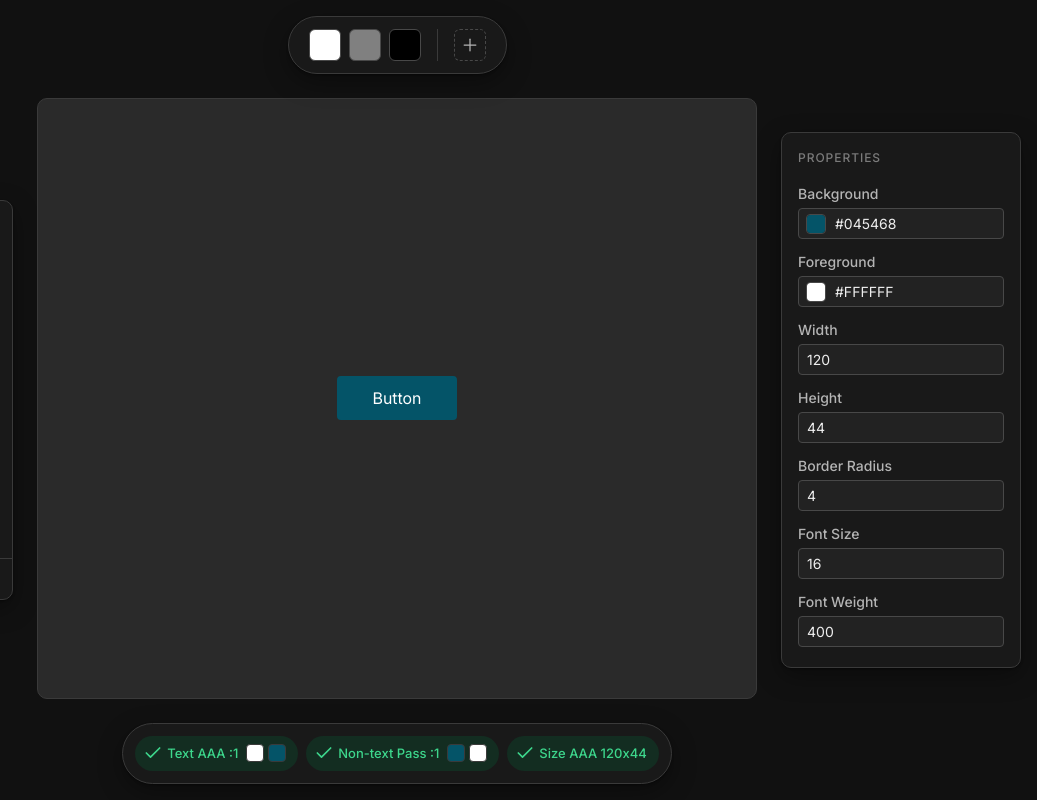
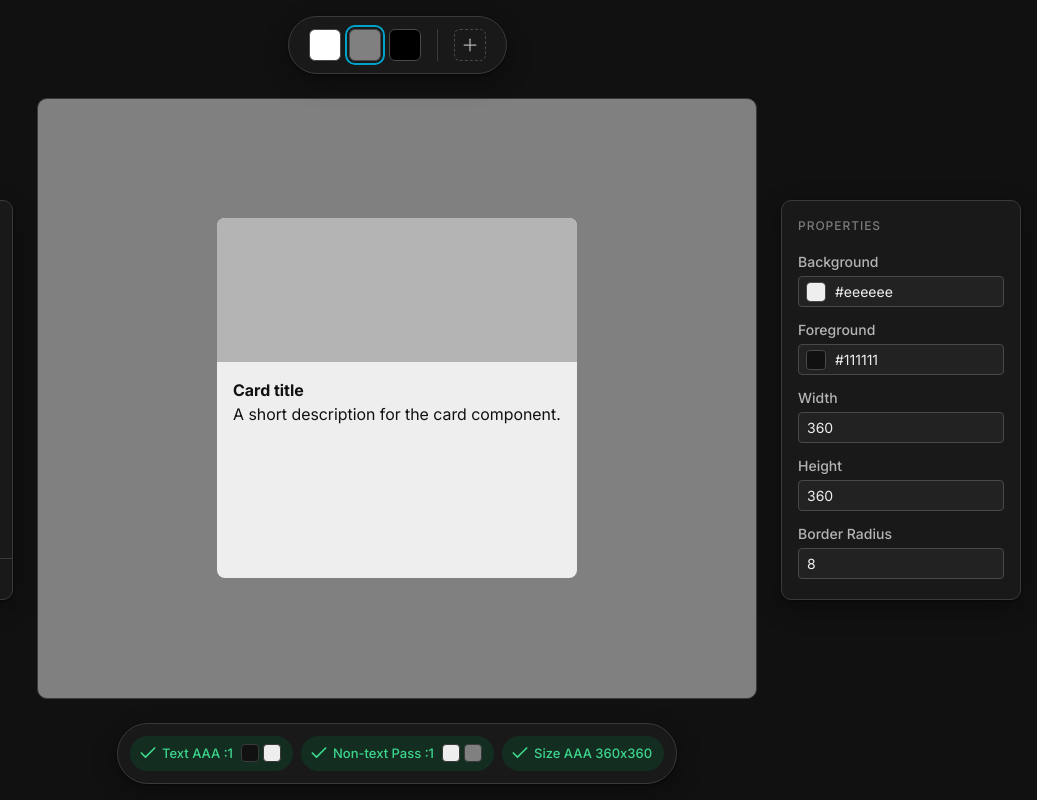
Before and after one commit to lingonkvist/a11y-lab, a website built with Vite: page index.html in a window 1280 px wide. Both pictures are taken after a click on the item "Card". Shown: the full height of the page, 243-1280 px from the left. Built offline with nearby package versions, Linux system fonts and the light colour scheme; what wcag-engine would draw is missing.

Commit message:
feat: add CardComponent, fix canvas default color

```diff
--- a/src/components/CanvasBar.js
+++ b/src/components/CanvasBar.js
@@ -39,6 +39,9 @@
     })
     group.append(swatch)
   })
+
+  const firstSwatch = group.querySelectorAll('.swatch')[1]
+  firstSwatch?.click()
 
   return group
 }
--- /dev/null
+++ b/src/components/CardComponent.css
@@ -0,0 +1,23 @@
+.card {
+  overflow: hidden;
+}
+
+.card-image {
+  height: 40%;
+  background-color: var(--gray-11);
+}
+
+.card .wrapper {
+  padding: var(--space-4);
+}
+
+.card-title {
+  font-size: var(--text-base);
+  font-weight: 700;
+  letter-spacing: var(--leading-tight);
+}
+
+.card-text {
+  font-size: var(--text-base);
+  letter-spacing: var(--leading-base);
+}
--- /dev/null
+++ b/src/components/CardComponent.js
@@ -0,0 +1,80 @@
+import { Component } from './Component'
+import './CardComponent.css'
+
+/**
+ * Represents a card component.
+ */
+export class CardComponent extends Component {
+  #title
+  #text
+  #borderRadius
+
+  /**
+   * Creates an instance of CardComponent.
+   *
+   * @param {object} properties - Configuration properties.
+   */
+  constructor(properties = {}) {
+    super({
+      foregroundColor: '#111111',
+      backgroundColor: '#eeeeee',
+      width: 360,
+      height: 360,
+      ...properties,
+    })
+    this.#title = properties.title ?? 'Card title'
+    this.#text = properties.text ?? 'A short description for the card component.'
+    this.#borderRadius = properties.borderRadius ?? 8
+  }
+
+  /**
+   * Builds a component to be used by the canvas.
+   *
+   * @returns {HTMLElement} The new component.
+   */
+  buildComponent() {
+    const card = document.createElement('div')
+    card.className = 'card'
+
+    const image = document.createElement('div')
+    image.className = 'card-image'
+
+    const wrapper = document.createElement('div')
+    wrapper.className = 'wrapper'
+
+    const title = document.createElement('h3')
+    title.className = 'card-title'
+    title.textContent = this.#title
+
+    const text = document.createElement('p')
+    text.className = 'card-text'
+    text.textContent = this.#text
+
+    Object.assign(card.style, {
+      backgroundColor: this.backgroundColor,
+      width: `${this.width}px`,
+      height: `${this.height}px`,
+      color: this.foregroundColor,
+      borderRadius: `${this.#borderRadius}px`,
+    })
+
+    wrapper.append(title, text)
+    card.append(image, wrapper)
+    return card
+  }
+
+  get editableProperties() {
+    return [
+      ...super.editableProperties,
+      { key: 'borderRadius', label: 'Border Radius', type: 'number', min: 0, max: 999 },
+    ]
+  }
+
+  get borderRadius() {
+    return this.#borderRadius
+  }
+
+  set borderRadius(value) {
+    this.#borderRadius = value
+  }
+}
--- a/src/components/Component.js
+++ b/src/components/Component.js
@@ -38,7 +38,7 @@
       { key: 'backgroundColor', label: 'Background', type: 'color' },
       { key: 'foregroundColor', label: 'Foreground', type: 'color' },
       { key: 'width', label: 'Width', type: 'number', min: 24, max: 800 },
-      { key: 'height', label: 'Height', type: 'number', min: 24, max: 200 },
+      { key: 'height', label: 'Height', type: 'number', min: 24, max: 600 },
     ]
   }
 
--- a/src/components/ComponentsPanel.js
+++ b/src/components/ComponentsPanel.js
@@ -1,10 +1,11 @@
 import './ComponentsPanel.css'
-import { ButtonComponent } from './ButtonComponent'
+import { ButtonComponent } from './ButtonComponent.js'
+import { CardComponent } from './CardComponent.js'
 import githubLogoRaw from '../assets/images/github-logo.svg?raw'
 
 const registry = [
   { name: 'Button', Component: ButtonComponent },
-  { name: 'Card', Component: ButtonComponent },
+  { name: 'Card', Component: CardComponent },
 ]
 
 /**
--- a/src/components/ResultsBar.js
+++ b/src/components/ResultsBar.js
@@ -3,7 +3,7 @@
 import { WcagEngine } from 'wcag-engine'
 import './ResultsBar.css'
 
-const wcag = new WcagEngine
+const wcag = new WcagEngine()
 
 /**
  * Initializes a results bar.
@@ -12,7 +12,7 @@
  */
 export function initResultsBar(bar) {
   let currentComponent = null
-  let currentCanvasColor = '#ffffff'
+  let currentCanvasColor = '#808080'
 
   document.addEventListener('component:select', (e) => {
     currentComponent = e.detail.component
@@ -35,13 +35,28 @@
 function buildResults(component, canvasColor) {
   const fragment = document.createDocumentFragment()
 
-  const contrast = wcag.checkContrast(component.foregroundColor, component.backgroundColor, { fontSize: component.fontSize, fontWeight: component.fontWeight })
+  const contrast = wcag.checkContrast(component.foregroundColor, component.backgroundColor, {
+    fontSize: component.fontSize,
+    fontWeight: component.fontWeight,
+  })
   const textLevel = contrast.aaa ? 'AAA' : contrast.aa ? 'AA' : 'Fail'
-  fragment.append(buildPill('Text', { level: textLevel, value: `${contrast.ratio.toFixed(1)}:1`, colors: [component.foregroundColor, component.backgroundColor] }))
+  fragment.append(
+    buildPill('Text', {
+      level: textLevel,
+      value: `${contrast.ratio.toFixed(1)}:1`,
+      colors: [component.foregroundColor, component.backgroundColor],
+    })
+  )
 
   const nonText = wcag.checkNonTextContrast(component.backgroundColor, canvasColor)
   const nonTextLevel = nonText.aa ? 'Pass' : 'Fail'
-  fragment.append(buildPill('Non-text', { level: nonTextLevel, value: `${nonText.ratio.toFixed(1)}:1`, colors: [component.backgroundColor, canvasColor] }))
+  fragment.append(
+    buildPill('Non-text', {
+      level: nonTextLevel,
+      value: `${nonText.ratio.toFixed(1)}:1`,
+      colors: [component.backgroundColor, canvasColor],
+    })
+  )
 
   const target = wcag.checkTargetSize(component.width, component.height)
   const sizeLevel = target.aaa ? 'AAA' : target.aa ? 'AA' : 'Fail'
--- a/src/styles/base.css
+++ b/src/styles/base.css
@@ -37,7 +37,6 @@
   align-items: center;
   justify-content: center;
   height: 100%;
-  background-color: var(--surface-canvas);
   border: 1px solid var(--border-subtle);
   border-radius: var(--radius-lg);
 }
```
